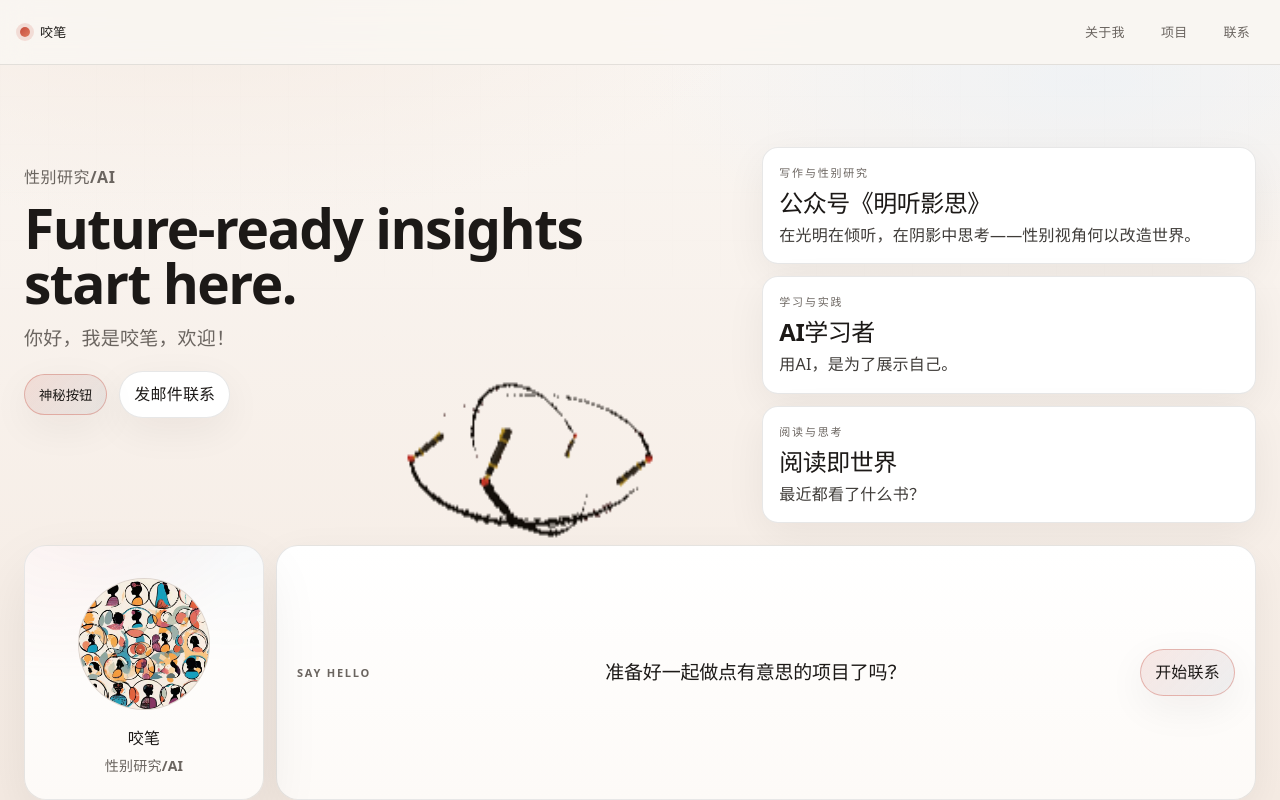
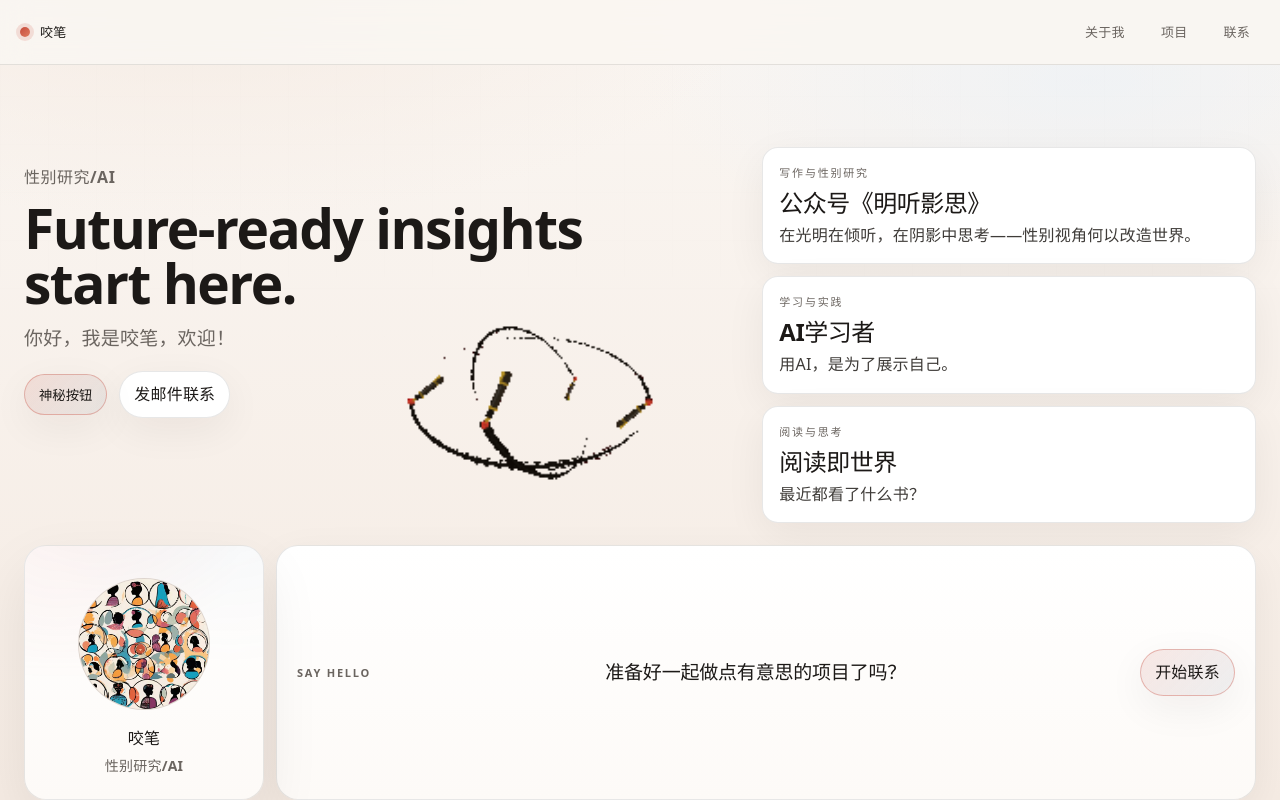
Before and after one commit to yaobi07/yaobiprofile, a React (Vite) app: page / in a window 1280 px wide. Shown: the top 800 px of the page. Built offline with nearby package versions, Linux system fonts and the light colour scheme.

Commit message:
fix: heroGif top:20%
Co-Authored-By: Claude Sonnet 4.6 <noreply@anthropic.com>

```diff
--- a/src/App.css
+++ b/src/App.css
@@ -135,7 +135,7 @@
 .heroGif {
   position: absolute;
   right: 24px;
-  top: 35%;
+  top: 20%;
   transform: translateY(-50%);
   width: 360px;
   height: 360px;
```
